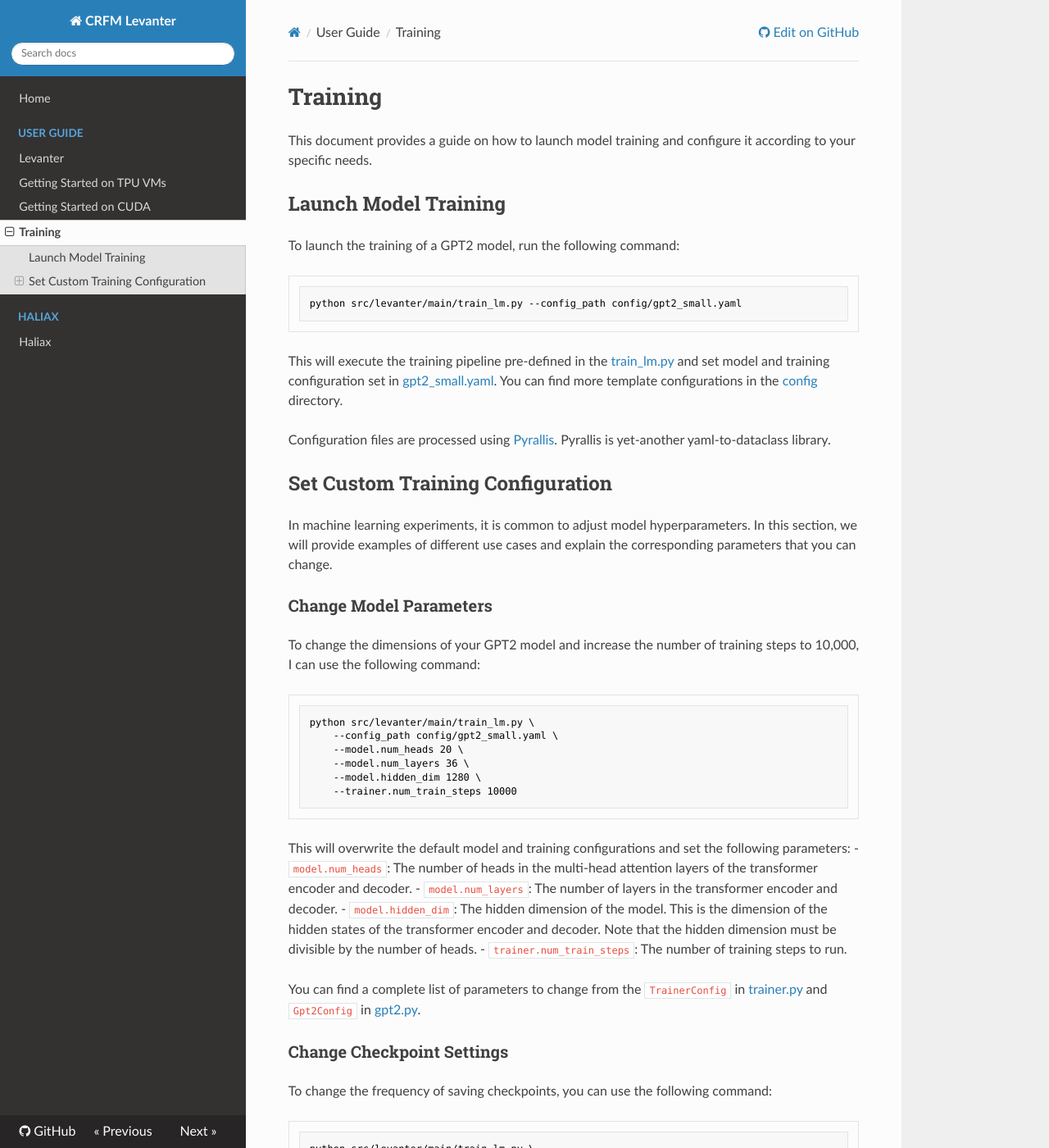
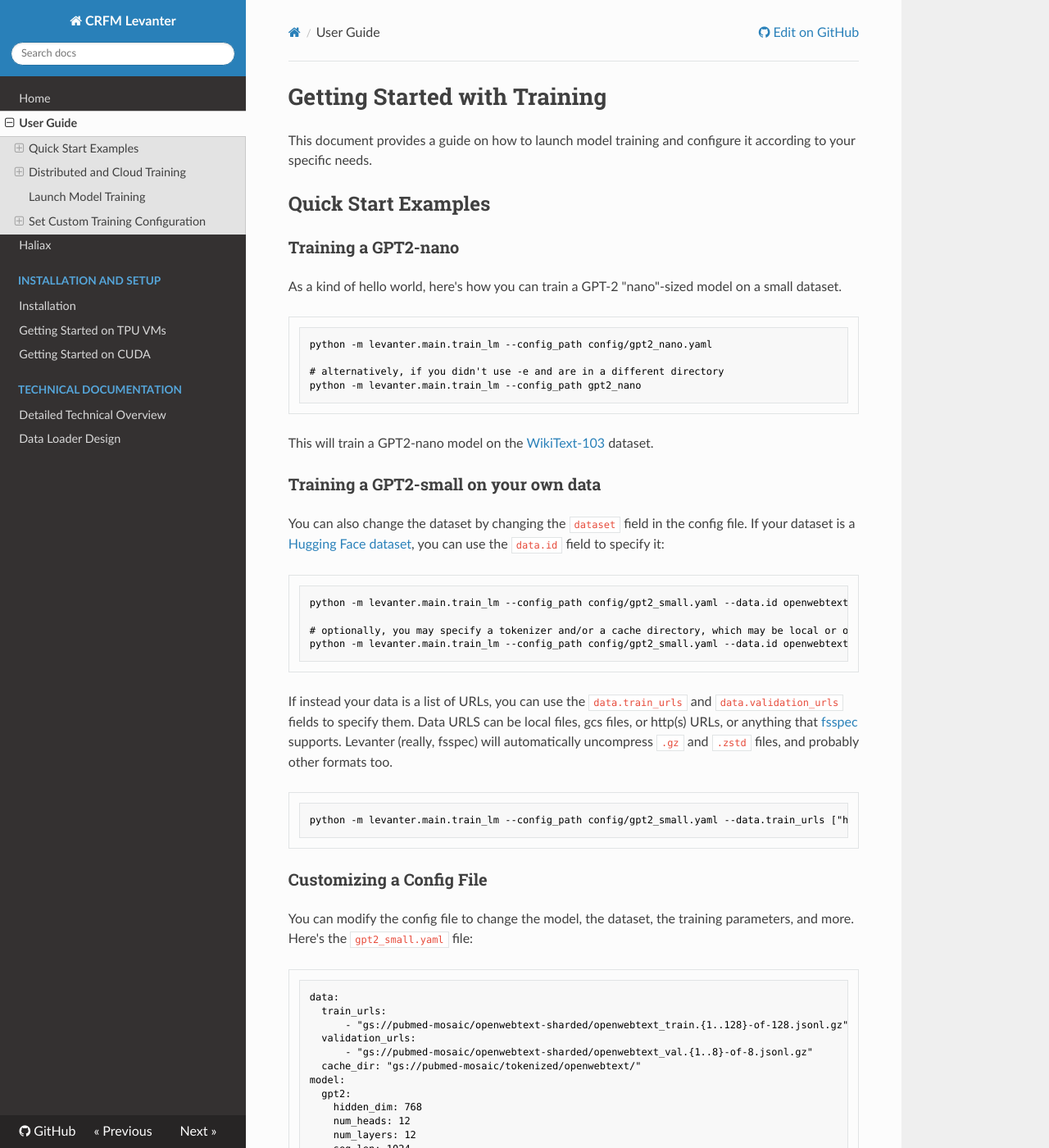
Before and after one commit to stanford-crfm/levanter, an MkDocs documentation site: the page built from docs/Getting-Started-Training.md, in a window 1280 px wide and 1400 px high. Shown: the whole window at 82% size. Built offline with MkDocs 1.6.1, drawn with Linux system fonts in a browser that asks for light colours; some of the changed text lies outside the part shown.

Commit message:
tweak docs

````diff
--- a/README.md
+++ b/README.md
@@ -15,7 +15,7 @@ Levanter and Haliax were created by [Stanford's Center for Research on Foundatio
 # Haliax
 <!--haliax-intro-start-->
 
-> Though you don’t seem to be much for listening, it’s best to be careful. If you managed to catch hold of even just a piece of my name, you’d have all manner of power over me.<br/>
+> *Though you don’t seem to be much for listening, it’s best to be careful. If you managed to catch hold of even just a piece of my name, you’d have all manner of power over me.*<br/>
 > — Patrick Rothfuss, *The Name of the Wind*
 
 Haliax is a Jax library for building neural networks with named tensors, in the tradition of Alexander Rush's [Tensor Considered Harmful](https://nlp.seas.harvard.edu/NamedTensor).
@@ -87,13 +87,15 @@ class Attention(eqx.Module):
 ## Documentation for Haliax
 
 Currently, we have two tutorials for Haliax:
+
 * [Introduction to Haliax with Transformers](https://colab.research.google.com/drive/1TiTcQQ4V5mopbgCu1SVl-oqJtXn7rFnC)
 * [Distributed Training in Haliax](https://colab.research.google.com/drive/1QX4yH3zRFF3Xiibf1aahETcSQ5nbcUMz) (including FSDP)
+
 <!--haliax-intro-end-->
 
 # Levanter
 <!--levanter-intro-start-->
-> You could not prevent a thunderstorm, but you could use the electricity; you could not direct the wind, but you could trim your sail so as to propel your vessel as you pleased, no matter which way the wind blew. <br/>
+> *You could not prevent a thunderstorm, but you could use the electricity; you could not direct the wind, but you could trim your sail so as to propel your vessel as you pleased, no matter which way the wind blew.* <br/>
 > — Cora L. V. Hatch
 
 Levanter is a library for training foundation models built on top of Haliax. Levanter strives for bitwise reproducibility,
@@ -113,6 +115,7 @@ Please refer to the [Installation Guide](docs/Installation.md) for more informat
 
 If you're using a TPU, more complete documentation for setting that up is available [here](docs/Getting-Started-TPU-VM.md). GPU support is still in-progress; documentation is available [here](docs/Getting-Started-CUDA.md).
 
+<!--levanter-user-guide-start-->
 
 ### Training a GPT2-nano
 
@@ -200,6 +203,7 @@ python -m levanter.main.train_lm --config_path config/backpack_nano.yaml
 python -m levanter.main.train_lm --config_path config/mpt_7b_continued.yaml
 ```
 
+
 ## Distributed and Cloud Training
 
 ### Training on a TPU Cloud VM
@@ -210,6 +214,8 @@ Please see the [TPU Getting Started](docs/Getting-Started-TPU-VM.md) guide for m
 
 Please see the [CUDA Getting Started](docs/Getting-Started-CUDA.md) guide for more information on how to set up a CUDA environment and run Levanter there.
 
+<!--levanter-user-guide-end-->
+
 ## Contributing
 
 We welcome contributions! Please see [CONTRIBUTING.md](CONTRIBUTING.md) for more information.
--- a/docs/Getting-Started-Training.md
+++ b/docs/Getting-Started-Training.md
@@ -1,6 +1,14 @@
-# Training
+# Getting Started with Training
 
 This document provides a guide on how to launch model training and configure it according to your specific needs.
+
+## Quick Start Examples
+
+{%
+   include-markdown "../README.md"
+   start="<!--levanter-user-guide-start-->"
+   end="<!--levanter-user-guide-end-->"
+%}
 
 ## Launch Model Training
 
--- a/docs/Overview.md
+++ b/docs/Overview.md
@@ -1,4 +1,4 @@
-# Levanter
+# Detailed Technical Overview
 
 This is the remains of a detailed introduction to the Levanter project.
 
--- a/docs/design/Data-Loader-Design.md
+++ b/docs/design/Data-Loader-Design.md
@@ -1,6 +1,7 @@
-# Design as of 2023-04-18
+# Data Loader Design
+## Design as of 2023-04-18
 
-## Goals
+### Goals
 
 We want to support the following:
 1) Deterministic batches, even for a changing number of readers (or writers). That is, for any cluster size
--- a/mkdocs.yml
+++ b/mkdocs.yml
@@ -43,10 +43,12 @@ watch:
   - config
 nav:
   - 'Home': 'index.md'
-  - 'User Guide':
-    - 'Overview.md'
-    - 'Getting-Started-TPU-VM.md'
-    - 'Getting-Started-CUDA.md'
-    - 'Getting-Started-Training.md'
-  - 'Haliax':
-      - 'Haliax.md'
+  - 'User Guide': 'Getting-Started-Training.md'
+  - Haliax: 'Haliax.md'
+  - 'Installation and Setup':
+      - 'Installation.md'
+      - 'Getting-Started-TPU-VM.md'
+      - 'Getting-Started-CUDA.md'
+  - Technical Documentation:
+      - 'Overview.md'
+      - 'design/Data-Loader-Design.md'
````
